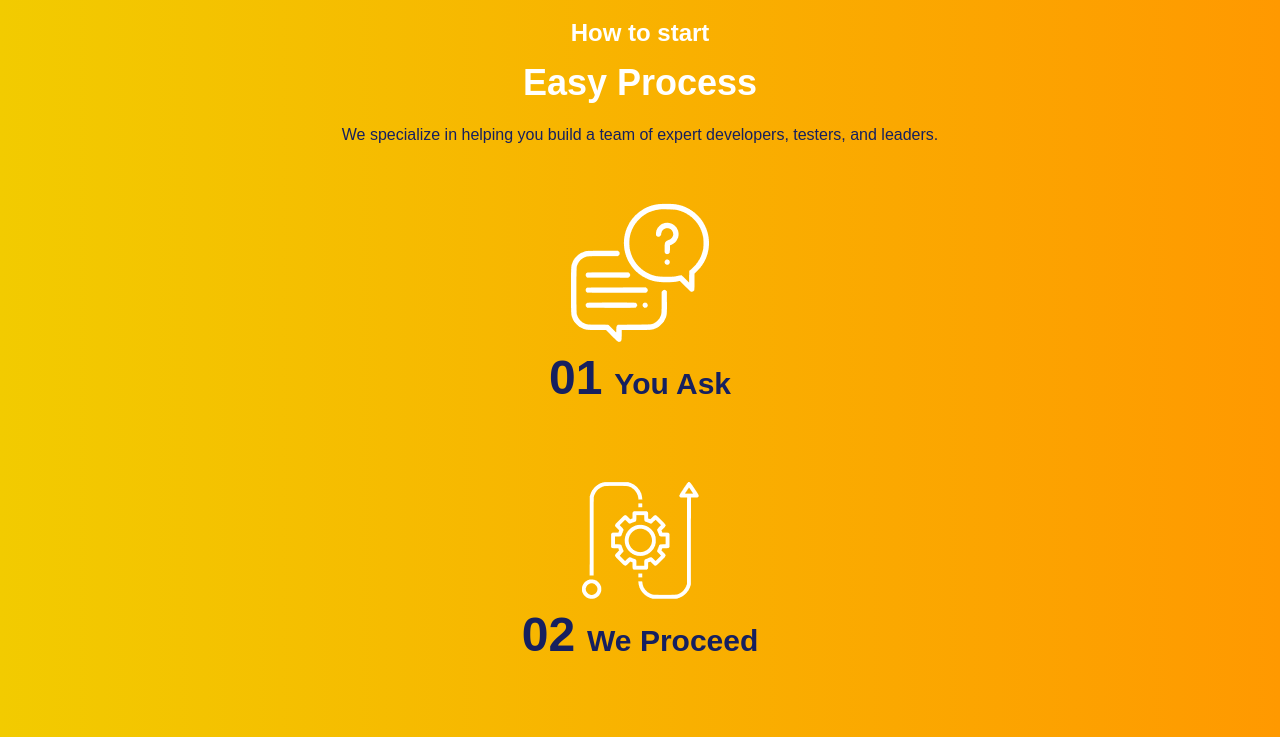
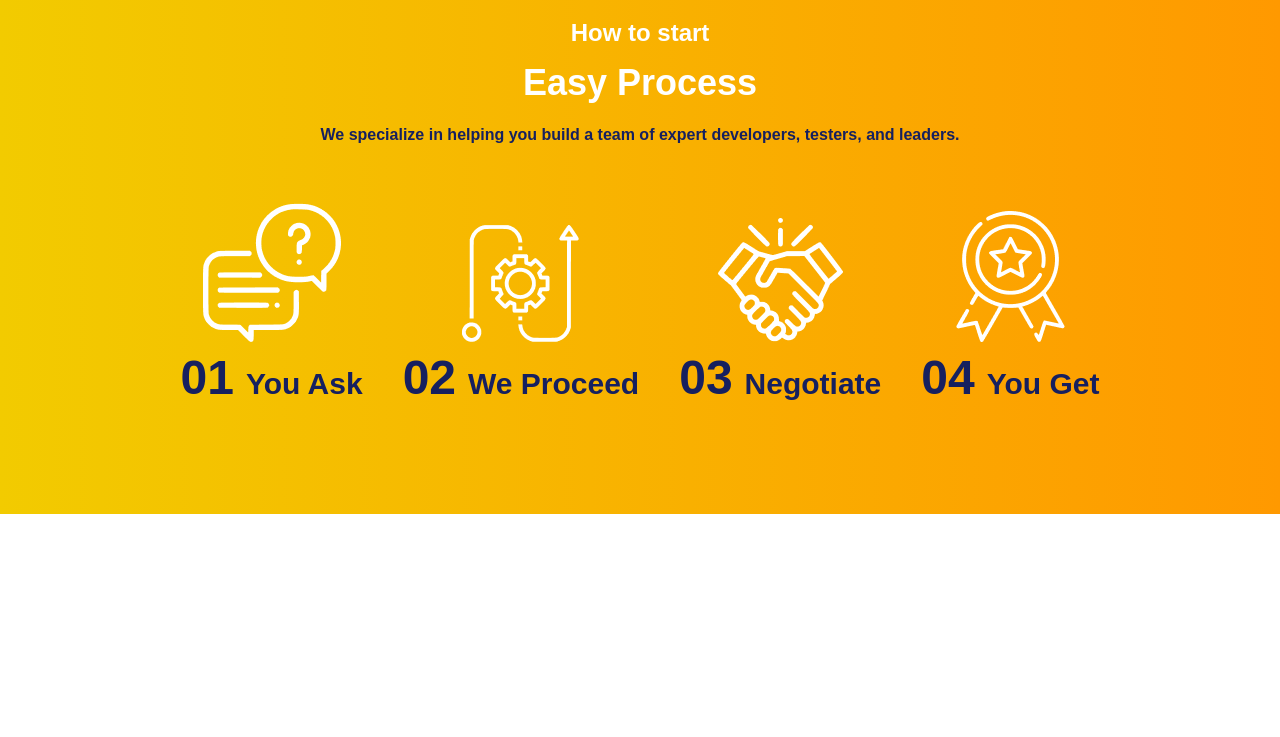
Before and after one commit to cat-ninja007/code-challenge-fe, a Next.js app: page / in a window 1280 px wide. Shown: the part 1480-2217 px from the top of the page. After the commit the page ends 1994 px from the top, so only its background shows below. Built offline with nearby package versions, Linux system fonts and the light colour scheme.

Commit message:
[SECTION] - [MOBILE] - Make Process Section Responsive

```diff
--- a/src/components/sections/HowToStart/index.tsx
+++ b/src/components/sections/HowToStart/index.tsx
@@ -15,10 +15,10 @@ const HowToStart: FC = () => {
         <Subtitle text="How to start" color="courtney-white" />
         <Title text="Easy Process" color="courtney-white" />
         <div className="process-paragraph">
-          <p className="text-center text-courtney-dark-blue">We specialize in helping you build a team of expert developers, testers, and leaders.</p>
+          <p className="text-center lg:font-bold text-courtney-dark-blue">We specialize in helping you build a team of expert developers, testers, and leaders.</p>
         </div>
       </div>
-      <div className="process-content">
+      <div className="process-content lg:flex lg:items-end lg:justify-center lg:space-x-10">
         <ProcessCard number="01" title="You Ask" image={YouAsk}/>
         <ProcessCard number="02" title="We Proceed" image={WeProceed}/>
         <ProcessCard number="03" title="Negotiate" image={Negotiate}/>
```
